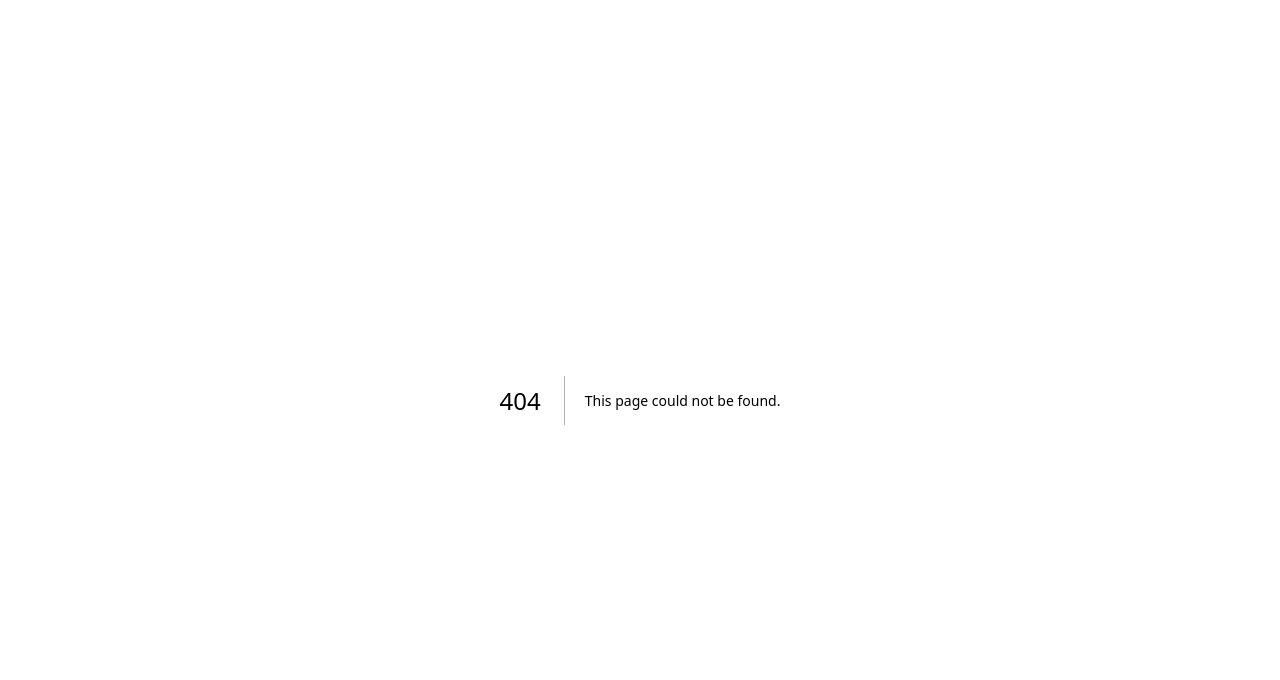
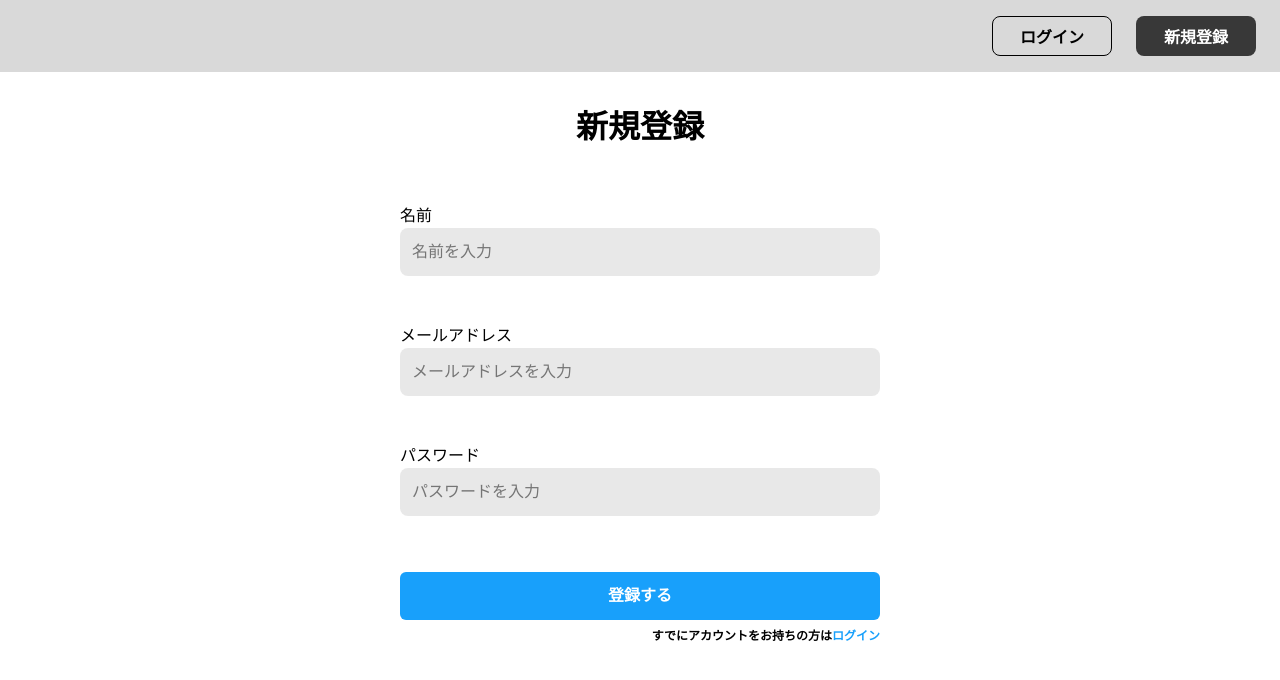
Before and after one commit to if-mentor/next_teamdev_24_2, a Next.js app: page /signup in a window 1280 px wide. Before the commit this address had no page. Shown: the top 680 px of the page. Built offline with nearby package versions, Linux system fonts and the light colour scheme.

Commit message:
feat: サインアップ画面のUIを実装 #20

```diff
--- /dev/null
+++ b/src/app/signup/page.tsx
@@ -0,0 +1,41 @@
+import Link from "next/link";
+import Button from "@/components/Button";
+import TextBox from "@/components/TextBox";
+import Header from "@/components/Header";
+import styles from "./styles.module.css";
+
+export default function SignUpPage() {
+  return (
+    <div className={styles.container}>
+      <Header />
+      <div className={styles.card}>
+        <h1 className={styles.title}>新規登録</h1>
+        <form className={styles.form}>
+          <div className={styles.inputGroup}>
+            <TextBox label="名前" placeholder="名前を入力" name="name" required />
+          </div>
+
+          <div className={styles.inputGroup}>
+            <TextBox label="メールアドレス" type="email" placeholder="メールアドレスを入力" name="email" required />
+          </div>
+
+          <div className={styles.inputGroup}>
+            <TextBox label="パスワード" type="password" placeholder="パスワードを入力" name="password" required />
+          </div>
+
+          <div className={styles.buttonContainer}>
+            <Button variant="success" size="lg" type="submit">
+              登録する
+            </Button>
+          </div>
+        </form>
+        <div className={styles.footerLink}>
+          すでにアカウントをお持ちの方は
+          <Link href="/login" className={styles.link}>
+            ログイン
+          </Link>
+        </div>
+      </div>
+    </div>
+  );
+}
--- /dev/null
+++ b/src/app/signup/styles.module.css
@@ -0,0 +1,72 @@
+.container {
+  display: flex;
+  justify-content: center;
+  align-items: center;
+  min-height: calc(100vh - 72px); /* ヘッダー高さ72pxを引く */
+  background-color: #ffffff;
+}
+
+.card {
+  width: 792px;
+  background-color: #ffffff;
+  border-radius: 20px;
+  display: flex;
+  flex-direction: column;
+  align-items: center;
+  /* Figmaのカード高さ767pxを再現するため上下余白を広げる */
+  padding: 106px 0;
+}
+
+.title {
+  font-family: "Geist", sans-serif;
+  font-style: normal;
+  font-weight: 600;
+  font-size: 32px;
+  line-height: 42px;
+  color: #000000;
+  margin-bottom: 32px;
+}
+
+.form {
+  display: flex;
+  flex-direction: column;
+  align-items: center;
+  width: 100%;
+}
+
+.inputGroup {
+  margin: 24px 0;
+  width: 480px;
+  display: flex;
+  flex-direction: column;
+}
+
+.inputGroup label {
+  line-height: 24px;
+}
+
+.inputGroup:last-of-type {
+  margin-bottom: 0;
+}
+
+.buttonContainer {
+  margin-top: 32px;
+  margin-bottom: 0;
+}
+
+.footerLink {
+  width: 480px;
+  display: flex;
+  justify-content: flex-end;
+  font-family: "Geist", sans-serif;
+  font-size: 12px;
+  font-weight: 600;
+  line-height: 16px;
+  color: #000000;
+  margin-top: 8px;
+}
+
+.link {
+  color: #18a0fb;
+  text-decoration: none;
+}
```
